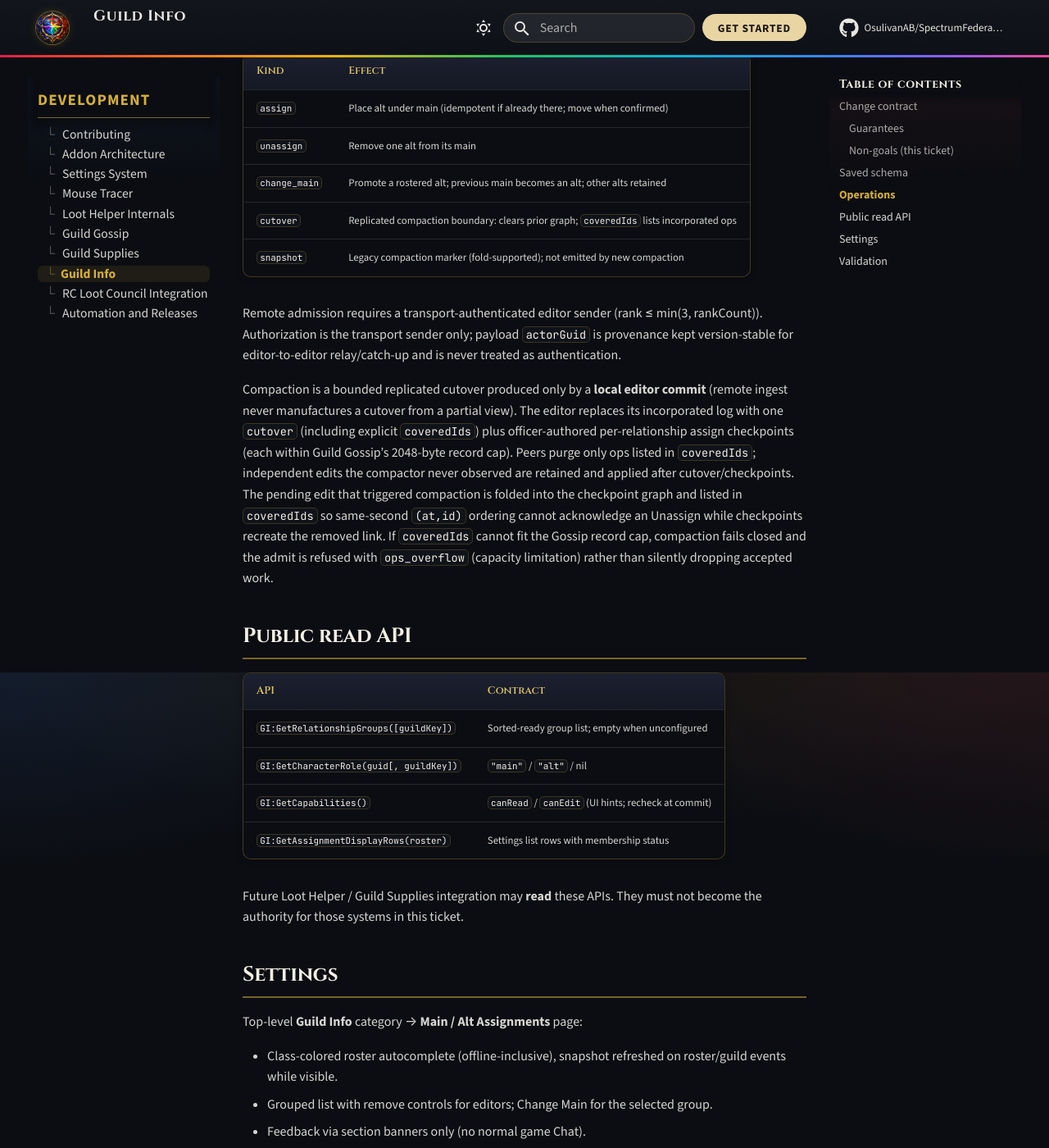
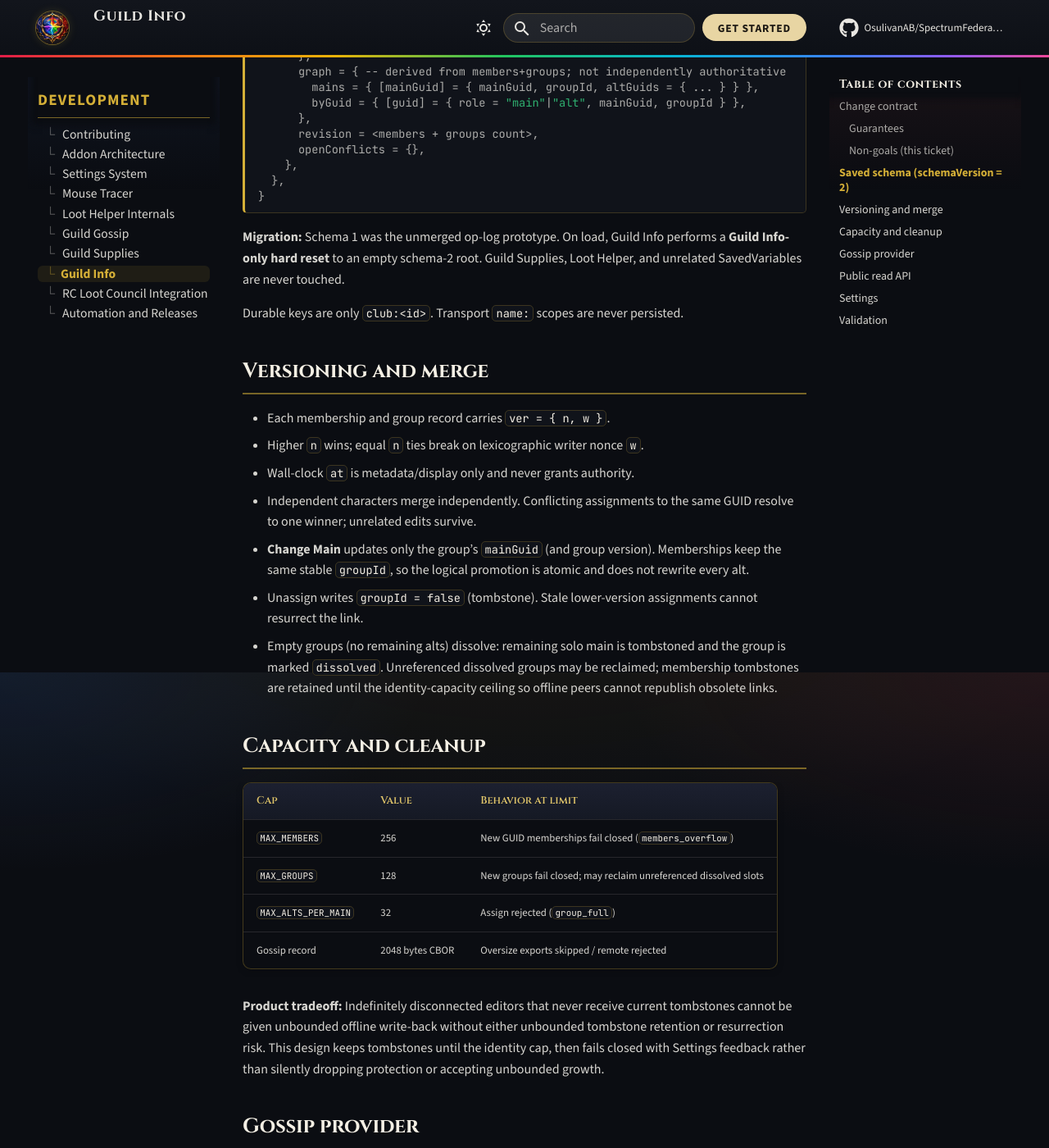
Before and after one commit to OsulivanAB/SpectrumFederation, an MkDocs documentation site: the page built from docs/development/guild-info/index.md, in a window 1280 px wide and 1400 px high, scrolled down 1980 px. Shown: the whole window at 82% size. Built offline with MkDocs 1.6.1 and Material for MkDocs 9.7.7, drawn with Linux system fonts in a browser that asks for light colours; comment, search, counter and statistics services are not loaded; some of the changed text lies outside the part shown.

Commit message:
Replace Guild Info op-log with versioned current-state records (#402)
Adopt the approved state-based membership/group model: stable group IDs,
(n,w) merge, Change Main via group.mainGuid, tombstones without append-only
history, Gossip guildinfo-member/group records, schema 2 hard reset, and
10k-edit bounded-storage regressions.

Co-authored-by: Anthony <OsulivanAB@users.noreply.github.com>

````diff
--- a/docs/development/guild-info/index.md
+++ b/docs/development/guild-info/index.md
@@ -8,7 +8,7 @@ Transport dependency: Guild Gossip ([#378](https://github.com/OsulivanAB/Spectru
 
 | Concern | Owner |
 | --- | --- |
-| Durable guild record / op log / derived graph | `SF.GuildInfo` (`State`) |
+| Durable guild record / membership+group state / derived graph | `SF.GuildInfo` (`State`) |
 | Verified ranks 1–3 (fixed; not GS policy) | `Authority` via demand-driven `GG.GetGuildIdentity` / `GetGuildMember` / `GetGuildRanks` |
 | Local assign / unassign / change-main | `Operations` |
 | Roster snapshot, suggestions, membership status | `Roster` |
@@ -21,63 +21,99 @@ Transport dependency: Guild Gossip ([#378](https://github.com/OsulivanAB/Spectru
 - No cycles, nesting, or dual ownership.
 - One authorized officer edit is enough (no three-witness quorum).
 - Departed characters retain relationships; incomplete roster data is **unknown**, not departure.
-- Concurrent ops converge by deterministic fold ordered by `(at, opId)`.
+- Concurrent edits converge by deterministic version tuples `(n, w)` (logical revision + writer nonce), not wall-clock timestamps alone.
+- Storage scales with retained character/group identities, not lifetime edit count.
 
 ### Non-goals (this ticket)
 
 - Import/migrate from Loot Helper or Guild Supplies identity data.
 - Drive donation witness counting or Loot Helper profile permissions from Guild Info.
 - Configurable editor rank policies or multi-level family trees.
+- Append-only operation logs, cutovers, or compaction checkpoints.
 
-## Saved schema
+## Saved schema (`schemaVersion = 2`)
 
 ```lua
 SpectrumFederationDB.guildInfo = {
-  schemaVersion = 1,
+  schemaVersion = 2,
   localWriter = { nonce = "<24 hex>", nextSeq = 1 },
   guilds = {
     ["club:<actual club id>"] = {
-      schemaVersion = 1,
+      schemaVersion = 2,
       guildKey = "club:<id>",
       clubId = "<id>",
-      ops = { -- [opId] = operation body },
-      order = { "<opId>", ... }, -- admission order; fold sorts by (at, id)
-      characters = { -- [guid] = { guid, nameRealm, classFile } last-known display },
-      graph = { -- derived
-        mains = { [mainGuid] = { mainGuid, altGuids = { ... } } },
-        byGuid = { [guid] = { role = "main"|"alt", mainGuid = <guid> } },
+      members = {
+        -- [guid] = {
+        --   guid, groupId = "<id>" | false (unassigned tombstone),
+        --   ver = { n = <int>, w = "<writer nonce>" },
+        --   at = <server time>, nameRealm?, classFile?
+        -- }
       },
-      revision = <number of accepted ops>,
+      groups = {
+        -- [groupId] = {
+        --   groupId, mainGuid?, dissolved?,
+        --   ver = { n, w }, at = <server time>
+        -- }
+      },
+      characters = { -- display cache bounded to membership GUIDs
+        -- [guid] = { guid, nameRealm, classFile }
+      },
+      graph = { -- derived from members+groups; not independently authoritative
+        mains = { [mainGuid] = { mainGuid, groupId, altGuids = { ... } } },
+        byGuid = { [guid] = { role = "main"|"alt", mainGuid, groupId } },
+      },
+      revision = <members + groups count>,
       openConflicts = {},
     },
   },
 }
 ```
 
+**Migration:** Schema 1 was the unmerged op-log prototype. On load, Guild Info performs a **Guild Info-only hard reset** to an empty schema-2 root. Guild Supplies, Loot Helper, and unrelated SavedVariables are never touched.
+
 Durable keys are only `club:<id>`. Transport `name:` scopes are never persisted.
 
-## Operations
+## Versioning and merge
 
-| Kind | Effect |
-| --- | --- |
-| `assign` | Place alt under main (idempotent if already there; move when confirmed) |
-| `unassign` | Remove one alt from its main |
-| `change_main` | Promote a rostered alt; previous main becomes an alt; other alts retained |
-| `cutover` | Replicated compaction boundary: clears prior graph; `coveredIds` lists incorporated ops |
-| `snapshot` | Legacy compaction marker (fold-supported); not emitted by new compaction |
+- Each membership and group record carries `ver = { n, w }`.
+- Higher `n` wins; equal `n` ties break on lexicographic writer nonce `w`.
+- Wall-clock `at` is metadata/display only and never grants authority.
+- Independent characters merge independently. Conflicting assignments to the same GUID resolve to one winner; unrelated edits survive.
+- **Change Main** updates only the group’s `mainGuid` (and group version). Memberships keep the same stable `groupId`, so the logical promotion is atomic and does not rewrite every alt.
+- Unassign writes `groupId = false` (tombstone). Stale lower-version assignments cannot resurrect the link.
+- Empty groups (no remaining alts) dissolve: remaining solo main is tombstoned and the group is marked `dissolved`. Unreferenced dissolved groups may be reclaimed; membership tombstones are retained until the identity-capacity ceiling so offline peers cannot republish obsolete links.
 
-Remote admission requires a transport-authenticated editor sender (rank ≤ min(3, rankCount)). Authorization is the transport sender only; payload `actorGuid` is provenance kept version-stable for editor-to-editor relay/catch-up and is never treated as authentication.
+## Capacity and cleanup
 
-Compaction is a bounded replicated cutover produced only by a **local editor commit** (remote ingest never manufactures a cutover from a partial view). The editor replaces its incorporated log with one `cutover` (including explicit `coveredIds`) plus officer-authored per-relationship assign checkpoints (each within Guild Gossip’s 2048-byte record cap). Peers purge only ops listed in `coveredIds`; independent edits the compactor never observed are retained and applied after cutover/checkpoints. The pending edit that triggered compaction is folded into the checkpoint graph and listed in `coveredIds` so same-second `(at,id)` ordering cannot acknowledge an Unassign while checkpoints recreate the removed link. If `coveredIds` cannot fit the Gossip record cap, compaction fails closed and the admit is refused with `ops_overflow` (capacity limitation) rather than silently dropping accepted work.
+| Cap | Value | Behavior at limit |
+| --- | --- | --- |
+| `MAX_MEMBERS` | 256 | New GUID memberships fail closed (`members_overflow`) |
+| `MAX_GROUPS` | 128 | New groups fail closed; may reclaim unreferenced dissolved slots |
+| `MAX_ALTS_PER_MAIN` | 32 | Assign rejected (`group_full`) |
+| Gossip record | 2048 bytes CBOR | Oversize exports skipped / remote rejected |
+
+**Product tradeoff:** Indefinitely disconnected editors that never receive current tombstones cannot be given unbounded offline write-back without either unbounded tombstone retention or resurrection risk. This design keeps tombstones until the identity cap, then fails closed with Settings feedback rather than silently dropping protection or accepting unbounded growth.
+
+## Gossip provider
+
+Provider id: `sf.guildinfo.relationships` (`PROVIDER_SCHEMA = 2`).
+
+| Wire kind | Record id | Body |
+| --- | --- | --- |
+| `guildinfo-member` | `gi-m:<guid>` | versioned membership |
+| `guildinfo-group` | `gi-g:<groupId>` | versioned group |
+
+Remote admission requires a transport-authenticated editor sender (rank ≤ min(3, rankCount)). Payload versions/authors never grant editing authority. Ordinary members may receive/view state but cannot originate or launder mutations.
 
 ## Public read API
 
 | API | Contract |
 | --- | --- |
-| `GI:GetRelationshipGroups([guildKey])` | Sorted-ready group list; empty when unconfigured |
+| `GI:GetRelationshipGroups([guildKey])` | Sorted-ready group list; empty when unconfigured; hides mains-only rows |
 | `GI:GetCharacterRole(guid[, guildKey])` | `"main"` / `"alt"` / nil |
 | `GI:GetCapabilities()` | `canRead` / `canEdit` (UI hints; recheck at commit) |
 | `GI:GetAssignmentDisplayRows(roster)` | Settings list rows with membership status |
+| `GI.CountRetainedState([record])` | Bound diagnostics (members/groups/tombstones) |
 
 Future Loot Helper / Guild Supplies integration may **read** these APIs. They must not become the authority for those systems in this ticket.
 
@@ -93,6 +129,7 @@ Top-level **Guild Info** category → **Main / Alt Assignments** page:
 
 ```bash
 python -m pytest tests/test_guild_info.py
+lua5.1 tests/lua/guild_info_tests.lua
 python3 .github/scripts/lint_all.py
 python3 .github/scripts/validate_packaging.py
 ```
````
Also changed, not shown: 6 other files.
